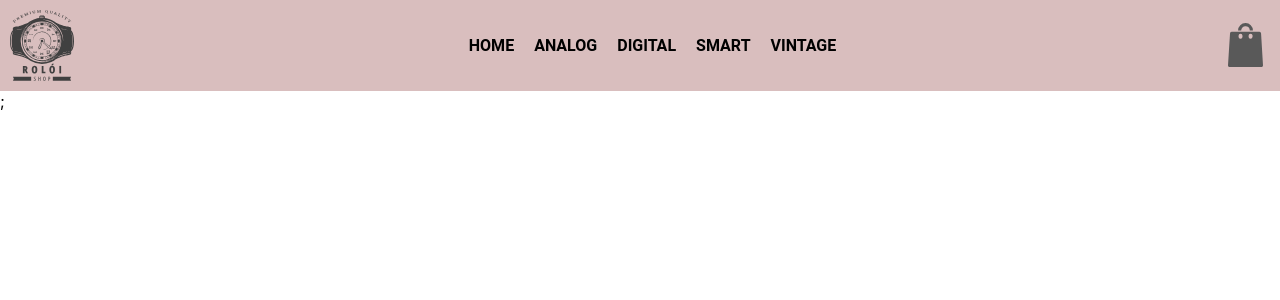
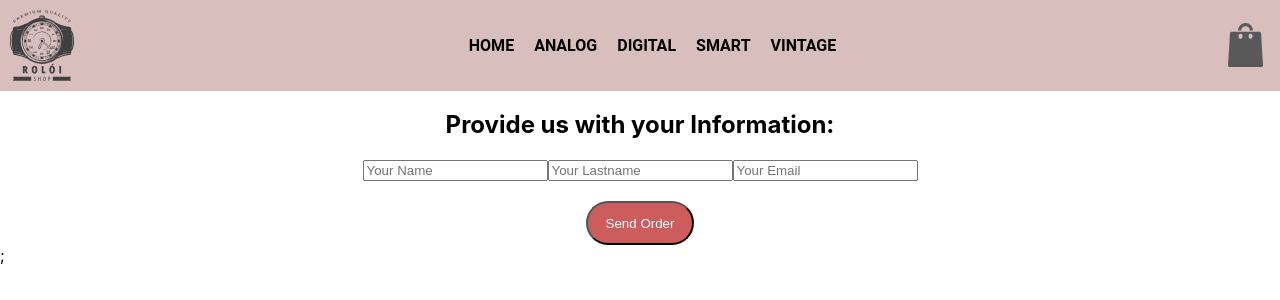
Before and after one commit to Haap92/roloi-arismendi, a React (Create React App) app: page /sales in a window 1280 px wide. Shown: the top 300 px of the page. Built offline with nearby package versions, Linux system fonts and the light colour scheme.

Commit message:
Haap92 - Se agrega componente Sale asi como tambien interaccion con la base de datos bajo el mismo nombre, se modifican todos los componentes que interactuan con sales y sus funcionas para un correcto funcionamiento de la app

```diff
--- a/package.json
+++ b/package.json
@@ -11,6 +11,7 @@
     "react-dom": "^18.2.0",
     "react-router-dom": "^6.3.0",
     "react-scripts": "5.0.1",
+    "sweetalert2": "^11.4.24",
     "web-vitals": "^2.1.4"
   },
   "scripts": {
--- a/src/App.js
+++ b/src/App.js
@@ -2,6 +2,7 @@ import NavBar from "./components/NavBar";
 import ItemListContainer from "./components/ItemListContainer";
 import ItemDetailContainer from "./components/ItemDetailContainer";
 import Cart from "./components/Cart";
+import Sale from "./components/Sale";
 import { BrowserRouter, Route, Routes } from 'react-router-dom'
 import Landing from "./components/Landing";
 import CartCustomProvider from "./context/CartContext";
@@ -13,9 +14,11 @@ function App() {
       <NavBar />
         <Routes>
           <Route path='/' element ={<Landing greeting={'WELCOME TO ROLOI STORE!!'}/>} />
+          <Route path='/products' element ={<ItemListContainer/>} />
           <Route path='/category/:categoryId' element ={<ItemListContainer/>} />
           <Route path='/detail/:id' element ={<ItemDetailContainer/>} />
           <Route path='/cart' element ={<Cart/>} />
+          <Route path="/sales" element={<Sale/>} />
         </Routes>
       </CartCustomProvider>
     </BrowserRouter>
--- a/src/components/Cart/index.js
+++ b/src/components/Cart/index.js
@@ -1,12 +1,24 @@
 import React from 'react';
-import { useContext } from 'react';
+import { useState, useContext } from 'react';
 import { cartContext } from "../../context/CartContext";
+import { Link } from "react-router-dom";
+import Sale from "../Sale"
 
 const Cart = () => {
-    const { productsCart, deleteItem, calcTotal, clearCart } = useContext(cartContext);
+    const { productsCart, deleteItem, total, clearCart } = useContext(cartContext);
+    const [buyFinalized, setBuyFinalized] = useState(false);
+
+    const finishBuy = () => {
+        setBuyFinalized(true);
+    };
 
     if (productsCart.length === 0) {
-        return <h2 style={styles.empty}>Your cart it's empty.</h2>;
+        return <div style={styles.empty}>
+                    <h2>Your cart it's empty.</h2>
+                    <Link to="/products">
+                        <button style={styles.goToProducts}>Start Buying</button>
+                    </Link>
+                </div>;
     }
 
     return (
@@ -31,13 +43,25 @@ const Cart = () => {
                     <p> </p>
                 </div>
                 <div style={styles.totalClear}>
-                    <h3>Total:  {calcTotal()} $ </h3>
+                    <h3>Total:  {total} $ </h3>
                     <button style={styles.clearCart} onClick={() => clearCart()}>
                         Clear Cart
                     </button>
                 </div>
+                </div>
+            <div>
+          {buyFinalized ? (
+            <Sale/>
+          ) : (
+            <div style={ styles.order }>
+              <button onClick={finishBuy} style={styles.createOrder} >
+                Create Order
+              </button>
             </div>
+          )}
+
         </div>
+    </div>
     );
 };
 
@@ -46,7 +70,10 @@ const styles = {
     empty:{
         display: 'flex',
         justifyContent: 'center',
-        alignContet: 'center'
+        alignContet: 'center',
+        alignItems: 'center',
+        flexDirection: 'column',
+        marginTop: '25px'
     },
     cartProduct:{
         display: 'flex',
@@ -104,6 +131,38 @@ const styles = {
         display: 'flex',
         justifyContent: 'center',
         alignContet: 'center'
+    },
+    order:{
+        display: 'flex',
+        justifyContent: 'center',
+        alignContet: 'center',
+        alignItems: 'center'
+    },
+    createOrder:{
+        display:'flex',
+        width: '408px',
+        height: '44px',
+        background: '#CD5C5C',
+        color: 'white',
+        textDecoration: 'none',
+        borderRadius:'50px',
+        marginRight: '15px',
+        marginTop:'55px',
+        justifyContent: 'center',
+        alignContet: 'center',
+        alignItems: 'center'
+    },
+    goToProducts:{
+        display: 'flex',
+        justifyContent: 'center',
+        alignItems: 'center',
+        width: '234px',
+        height: '44px',
+        background: '#CD5C5C',
+        color: 'white',
+        textDecoration: 'none',
+        borderRadius:'50px',
+        marginBottom: '20px'
     }
 }
 
--- a/src/components/ItemCount/index.js
+++ b/src/components/ItemCount/index.js
@@ -1,4 +1,6 @@
-import React, { useState } from 'react'
+import React, { useState } from 'react';
+import Swal from "sweetalert2";
+
 
 const ItemCount = ({name, initial, stock, onAdd}) => {
     const [count, setCount]=useState(initial)
@@ -6,21 +8,37 @@ const ItemCount = ({name, initial, stock, onAdd}) => {
         if (count < stock) {
             setCount((currentCount)=> currentCount+1);
         }else{
-            console.log('Maximum stock for this product')
+            Swal.fire({
+                text: `Maximum stock for this product`,
+                confirmButtonColor: "#CD5C5C"
+              })
         }
     }
     const decrementCount = () => {
         if (count > initial) {
             setCount((currentCount)=> currentCount-1);
         }else{
-            console.log('Cant go below 1')
+            Swal.fire({
+                text: `Can't go below 1`,
+                confirmButtonColor: "#CD5C5C"
+              })
         }
     }
     const addingBag = () =>{
         if(count < initial || count > stock) {
-            console.log('Cant add '+ count + ' to bag')
+            Swal.fire({
+                icon: "error",
+                title: `ERROR`,
+                text: `Can't Add ${count} to bag`,
+                confirmButtonColor: "#CD5C5C"
+              })
         }else{
-            console.log(count + ' '+ name + ' added to bag')
+            Swal.fire({
+                icon: "success",
+                title: `${name}`,
+                text: `${count} Added to bag`,
+                confirmButtonColor: "#CD5C5C"
+              })
             onAdd(count)
         }
     }
--- /dev/null
+++ b/src/components/Sale/index.js
@@ -0,0 +1,137 @@
+import React, { useState, useEffect } from "react";
+import { useContext } from "react";
+import { cartContext } from "../../context/CartContext";
+import { db } from "../../firebase/firebase";
+import { useNavigate } from "react-router-dom";
+import { collection, addDoc, serverTimestamp, doc, updateDoc } from "firebase/firestore";
+import Swal from "sweetalert2";
+
+const Sale = () => {
+  const { productsCart, total, clearCart } = useContext(cartContext);
+  const [idSale, setIdSale] = useState("");
+  let navigate = useNavigate();
+  const initialSatateValues = {
+    name: " ",
+    lastname: " ",
+    email: " ",
+  };
+
+  const [values, setValues] = useState(initialSatateValues);
+
+  const handleInputChange = (e) => {
+    const { name, value } = e.target;
+    setValues({ ...values, [name]: value });
+  };
+
+  const buyerInfo = values;
+
+  const endSale = () => {
+    const salesCollection = collection(db, "sales");
+    const date = serverTimestamp()
+    addDoc(salesCollection, {
+        buyerInfo,
+        items: productsCart,
+        date: date,
+        total: total
+    }).then((result) => {
+      setIdSale(result.id);
+    });
+console.log(endSale)
+
+    productsCart.forEach((product) => {
+      const updateCollection = doc(db, "products", product.id);
+      updateDoc(updateCollection, { stock: product.stock - product.qty });
+    });
+  };
+
+  const handleSubmit = (e) => {
+    e.preventDefault();
+    endSale();
+  };
+
+  const buySend = () => {
+    Swal.fire({
+      icon: "success",
+      title: "Confirmation",
+      html: `<p>We have succesfully received your order under the tracking number:<p>${idSale}`,
+      confirmButtonText: "Accept",
+      confirmButtonColor: "#CD5C5C"
+    }).then((result) => {
+      if (result.isConfirmed) {
+        clearCart();
+        return navigate("/");
+      }
+    });
+  };
+
+  useEffect(() => {
+    if (idSale) {
+      buySend();
+    }
+  });
+
+  return (
+    <div style = { styles.container}>
+      <div>
+        <form onSubmit={handleSubmit}  style= { styles.form}>
+          <h2>Provide us with your Information:</h2>
+          <div>
+            <input
+              type="text"
+              placeholder="Your Name"
+              name="name"
+              onChange={handleInputChange}
+              required
+            />
+            <input
+              type="text"
+              placeholder="Your Lastname"
+              name="lastname"
+              onChange={handleInputChange}
+              required
+            />
+            <input
+              type="e_mail"
+              placeholder="Your Email"
+              name="email"
+              onChange={handleInputChange}
+              required
+            />
+          </div>
+          <button style={styles.sendOrder}>Send Order</button>
+        </form>
+      </div>
+    </div>
+  );
+};
+
+const styles = {
+    container:{
+        display: 'flex',
+        flexDirection: 'column',
+        justifyContent: 'center',
+        alignItems: 'center',
+        alignContent: 'center'
+    },
+    form:{
+        display: 'flex',
+        flexDirection: 'column',
+        justifyContent: 'center',
+        alignItems: 'center',
+        alignContent: 'center'
+    },
+    sendOrder:{
+        display:'flex',
+        width: '108px',
+        height: '44px',
+        background: '#CD5C5C',
+        color: 'white',
+        textDecoration: 'none',
+        borderRadius:'50px',
+        justifyContent: 'center',
+        alignItems: 'center',
+        alignContent: 'center',
+        marginTop: '20px'
+    }
+}
+export default Sale;
--- a/src/components/item/index.js
+++ b/src/components/item/index.js
@@ -11,10 +11,19 @@ const Item = ({product}) => {
         <img style={styles.images} src={img} alt= 'img'/>
         <p style={styles.paragraph}>{description}</p>
         <p style={styles.price}>Price: {price} USD</p>
-        <Link to={`/detail/${product.id}`} style={styles.more}>More Info</Link>
+        <div>
+        {product.stock === 0 ? (
+            <div style={ styles.na}>
+              <p>Product not Available</p>
+            </div>
+          ) : (
+            <div>
+                <Link to={`/detail/${product.id}`} style={styles.more}>More Info</Link>
+            </div>
+          )}
+         </div>
     </div>
-  )
-}
+  )}
 
 const styles ={
     itemCard:{
@@ -68,6 +77,13 @@ const styles ={
         textDecoration: 'none',
         borderRadius:'50px',
         marginBottom: '20px'
+    },
+    na:{
+        display: 'flex',
+        textAlign: 'center',
+        fontFamily: 'Roboto',
+        fontWeight: 'bold',
+        color:'red',
     }
 }
 export default Item
--- a/src/context/CartContext/index.js
+++ b/src/context/CartContext/index.js
@@ -6,10 +6,15 @@ const { Provider } = cartContext;
 const CartCustomProvider = ({ children }) => {
   const [productsCart, setProductsCart] = useState([]);
   const [qtyProducts, setQtyProducts] = useState(0);
+  const [total, setTotal] = useState(0);
 
   useEffect(() => {
     getQtyCartProducts();
   });
+  useEffect(() => {
+    getTotal();
+  });
+
 console.log(productsCart)
   const addCartProduct = (product) => {
     if (isInCart(product.id)) {
@@ -40,6 +45,7 @@ console.log(productsCart)
   const clearCart = () => {
     setProductsCart([]);
     setQtyProducts(0);
+    setTotal(0);
   };
 
   const deleteItem = (id) => {
@@ -47,12 +53,12 @@ console.log(productsCart)
     setProductsCart(filteredProducts);
 };
 
-const calcTotal = () => {
+const getTotal = () => {
   let total = 0;
   productsCart.forEach(
     (productCart) => (total += productCart.qty * productCart.price)
   );
-  return total
+  setTotal(total)
 };
 
 
@@ -65,7 +71,7 @@ const calcTotal = () => {
         clearCart,
         qtyProducts,
         deleteItem,
-        calcTotal
+        total
       }}
     >
       {children};
```
Also changed, not shown: src/components/Landing/index.js (+9 -43 lines), 1 other file (tests, documents, lock files or other folders).
